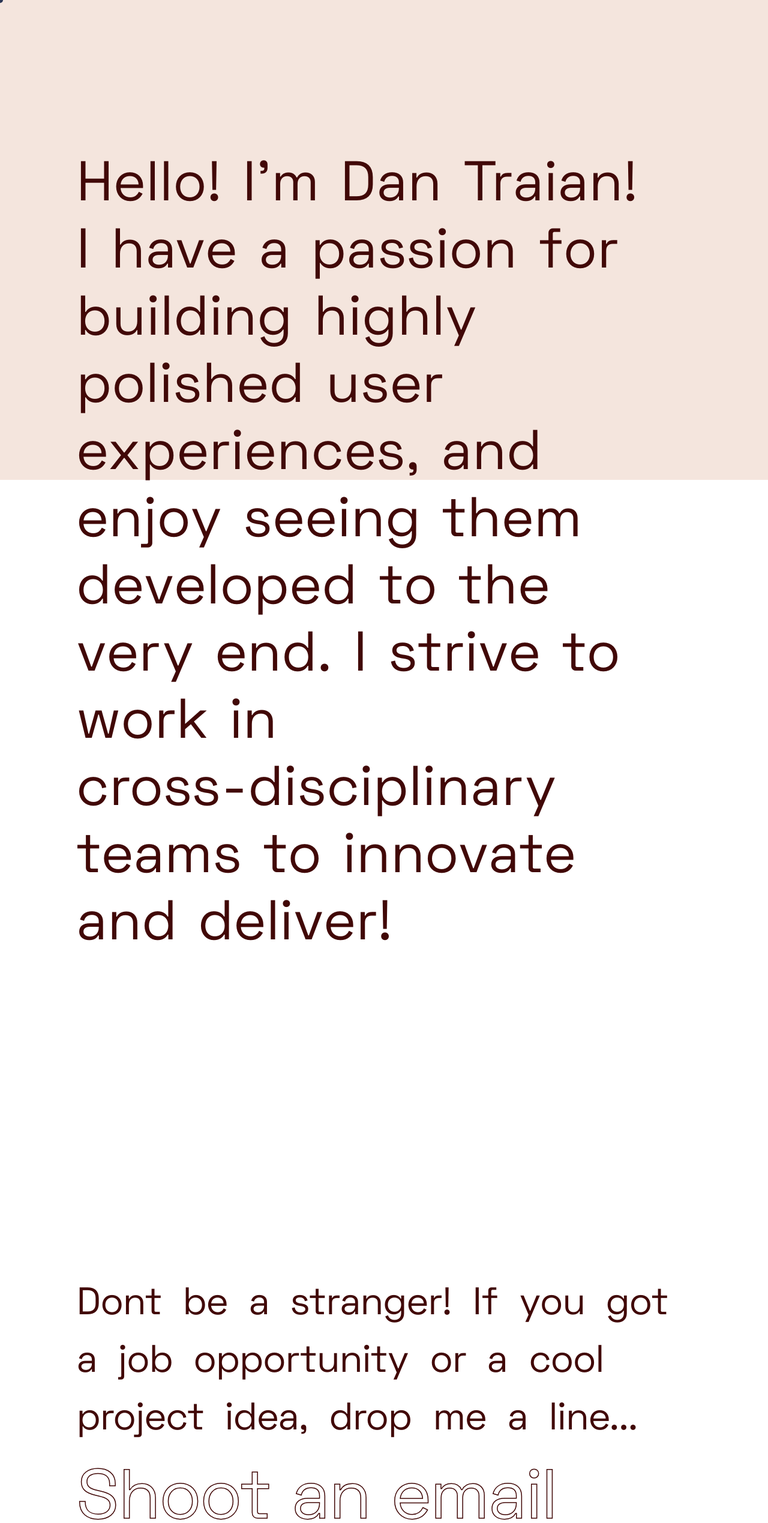
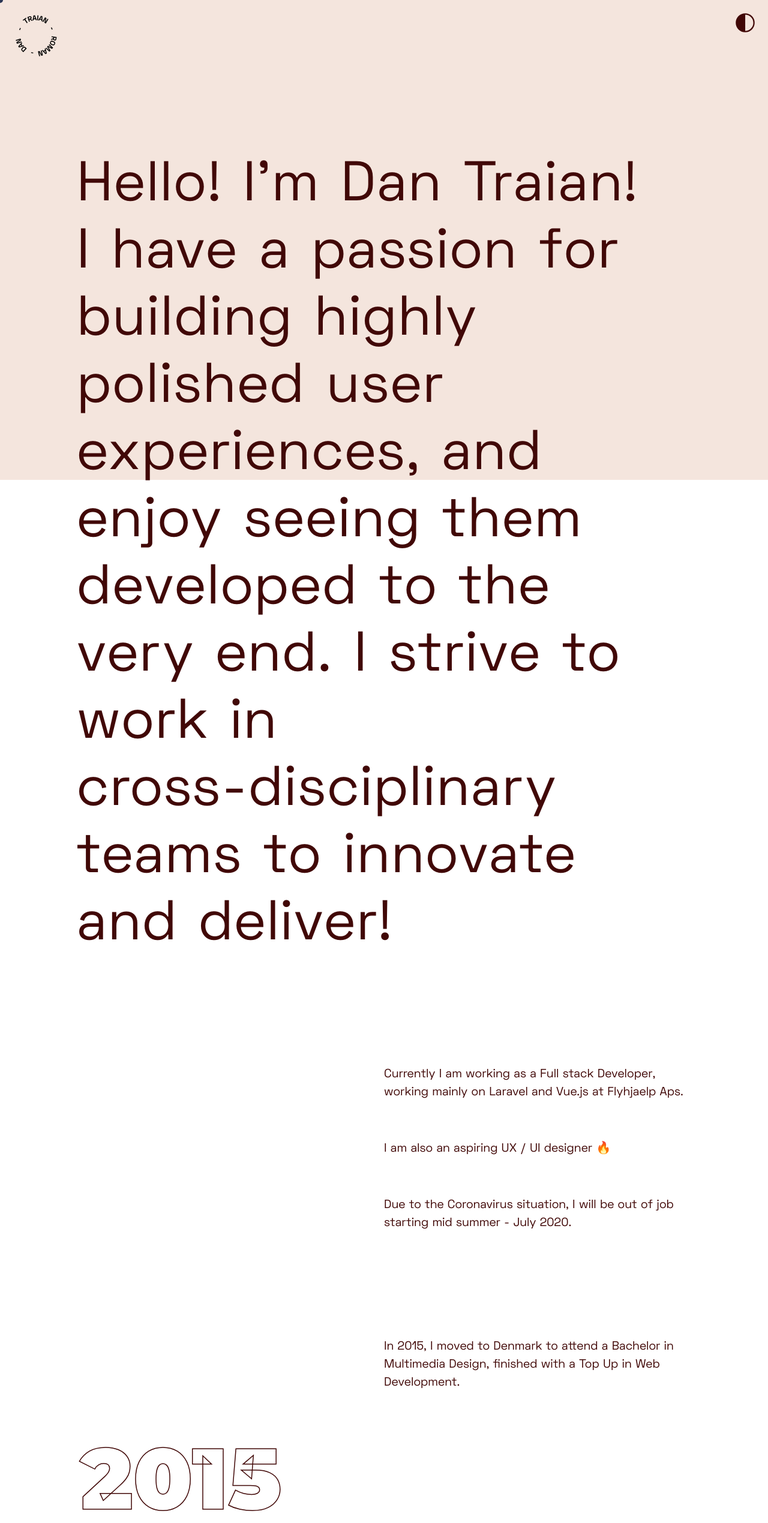
Before and after one commit to Dan-Traian/the-dan, a Vue app: page / in a window 1280 px wide. Shown: the top 2539 px of the page at 60% size. Built offline with nearby package versions, Linux system fonts and the light colour scheme.

Commit message:
added dark mode, spinning logo

```diff
--- a/colors.js
+++ /dev/null
@@ -1,103 +0,0 @@
-// eslint-disable-next-line no-unused-vars
-let tailwindStyle = {
-  "shamrock": "#37cfb1",
-  "curious-blue": "#2ea5dd",
-  "blue-ribbon": "#2643f7",
-  "catsilk": "#f3f5f9",
-
-  "spindle": "#c0d0ee",
-  "gull-grey": "#5f768f",
-  "fjord": "#445672",
-  "rhino": "#293554",
-  "black-pearl": "#1f2932",
-
-  "transparent": "transparent",
-  "bittersweet": "#FE6A6A",
-  "mercury": "#E1E1E1",
-  "haze": "#F4F6F9",
-  "black": "#000",
-  "white": "#fff",
-  "gray": {
-    100: "#cbd6e2",
-    200: "#adbaca",
-    300: "#8d9fb3",
-    400: "#768aa0",
-    500: "#5f768f",
-    600: "#52687e",
-    700: "#425467",
-    800: "#334252",
-    900: "#212d3a",
-  },
-  "blue": {
-    100: "#d5c2ff",
-    200: "#b898ff",
-    300: "#976bff",
-    400: "#7946ff",
-    500: "#5215ff",
-    600: "#3f10ff",
-    700: "#0e01ff",
-    800: "#0000fb",
-    900: "#0000f9",
-  },
-  "green": {
-    100: "#b1eadd",
-    200: "#7bdec8",
-    300: "#37cfb1",
-    400: "#00c29f",
-    500: "#00b58e",
-    600: "#00a781",
-    700: "#009570",
-    800: "#008562",
-    900: "#006745",
-  },
-
-  "red": {
-    100: "#fff5f5",
-    200: "#fed7d7",
-    300: "#feb2b2",
-    400: "#fc8181",
-    500: "#f56565",
-    600: "#e53e3e",
-    700: "#c53030",
-    800: "#9b2c2c",
-    900: "#742a2a",
-  },
-};
-
-// eslint-disable-next-line no-unused-vars
-let namedColours = {
-  "catsilk": "#f3f5f9",
-  "transparent": "transparent",
-  "black": "#000",
-  "white": "#fff",
-
-  //  primary , brand, identity
-
-  "primary": "#2643f7",
-  "primary-light": "#877dfb",
-
-  "secondary-light": "#ffdfdf",
-  "secondary": "#ffb0b0",
-
-  "complementary-light": "#b69dfb",
-  "complementary": "#6F4CFF",
-
-  // tertiary colors, text, icons, headlines, etc
-  "grey": {
-    "dark": "#4C4B5D",
-    "medium": "#A09FAF",
-    "light": "#C7C6D4",
-    "extra-light": "#F2F2FA",
-    "fjord": "#445672",
-    "gull": "#5f768f",
-    "spindle": "#c0d0ee",
-  },
-  // contextual colors, success, errors, etc
-  "important": "#007bff",
-  "success": "#2EDDBD",
-  "info": "#17a2b8",
-  "error": "#FE6A6A",
-  "warning": "#ffc107",
-};
-
-module.exports = namedColours;
--- a/public/index.html
+++ b/public/index.html
@@ -4,6 +4,7 @@
     <meta charset="utf-8" />
     <meta http-equiv="X-UA-Compatible" content="IE=edge" />
     <meta name="viewport" content="width=device-width,initial-scale=1.0" />
+    <script type="module" src="https://unpkg.com/ionicons@5.0.0/dist/ionicons/ionicons.esm.js"></script>
 
     <title>Dan Traian</title>
   </head>
--- a/src/App.vue
+++ b/src/App.vue
@@ -2,15 +2,24 @@
   <div id="app" class="m-0 p-0 overflow-x-hidden flex">
     <div id="pointer" class="hidden lg:block"></div>
 
+    <div id="darkModeSwitch">
+      <ion-icon name="contrast-outline" class="text:2xl lg:text-4xl" @click="switchDarkMode"></ion-icon>
+    </div>
+    <img :src="require(`@/assets/img/logo.svg`)" id="circleLogo" alt="" @click="scrollToTop" />
     <scene></scene>
 
     <div class="content w-full md:w-4/5 lg:max-w-7xl xl:max-w-10xl px-10 lg:px-0 mx-auto">
       <hero></hero>
+
+      <div class="spacer w-full py-10 md:py-20 mac:py-64"></div>
+
+      <what-now class="hidden lg:block"></what-now>
+
+      <div class="spacer w-full py-10 md:py-20 mac:py-64"></div>
+
+      <background class="hidden lg:block"></background>
+
       <div class="spacer w-full py-10 md:py-20"></div>
-      <!--      <what-now></what-now>-->
-      <div class="spacer w-full py-10 md:py-20"></div>
-      <!--      <background></background>-->
-      <!--      <div class="spacer w-full py-20"></div>-->
 
       <contact></contact>
     </div>
@@ -41,9 +50,42 @@ export default {
     return {};
   },
   created() {},
-  mounted() {},
-  methods: {},
+  mounted() {
+    this.setupScrollLogo();
+  },
+  methods: {
+    setupScrollLogo() {
+      document.addEventListener("scroll", () => {
+        let getScrollDistance = window.pageYOffset / 20;
+        console.log(getScrollDistance, "rotate(" + getScrollDistance + "deg)");
+        document.getElementById("circleLogo").style.transform = "rotate(" + getScrollDistance + "deg)";
+        console.log(document.getElementById("circleLogo"));
+      });
+    },
+    scrollToTop() {
+      window.scrollTo(0, 0);
+    },
+    switchDarkMode() {
+      document.querySelector("html").classList.toggle("dark-mode");
+    },
+  },
 };
 </script>
 
-<style lang="scss"></style>
+<style lang="scss">
+#circleLogo {
+  transform: rotate(0deg);
+  position: fixed;
+  top: 20px;
+  height: 5rem;
+  width: 5rem;
+  left: 20px;
+  z-index: 1000;
+}
+#darkModeSwitch {
+  position: fixed;
+  top: 20px;
+  right: 20px;
+  z-index: 1000;
+}
+</style>
--- a/src/assets/sass/app.scss
+++ b/src/assets/sass/app.scss
@@ -25,4 +25,19 @@
   width: 100%;
   transition: all 0.3s ease-in-out;
 }
+
+#sideInfo {
+  position: fixed;
+  top: 2vw;
+  left: 2vw;
+  height: 90vh;
+  z-index: 1000;
+  max-width: 8rem;
+
+  .text {
+    transform-origin: center;
+    transform: rotate(-90deg);
+  }
+}
+
 @tailwind utilities;
--- a/src/assets/sass/parts/_typography.scss
+++ b/src/assets/sass/parts/_typography.scss
@@ -59,6 +59,29 @@ body,
     letter-spacing: 2px;
   }
 }
+$percent : 0.8;
+.text-medium{
+
+
+  display: inline-block;
+  vertical-align: top;
+  font-size: 24px;
+  line-height: 1.5;
+  @include fluid-type(400px, 1200px, 24px, 75px);
+  @media only screen and (min-width: 1200px) {
+    @include fluid-type(1200px,1680px, 75px, 90px);
+    line-height: 1.2;
+    letter-spacing: 2px;
+  }
+  @media only screen and (min-width: 1680px) {
+    font-size: 100px;
+    line-height: 1.2;
+    letter-spacing: 2px;
+  }
+}
+
+
+
 
 .text-email{
 
--- a/src/assets/sass/parts/general.scss
+++ b/src/assets/sass/parts/general.scss
@@ -10,6 +10,11 @@ html {
   scroll-behavior: smooth;
   cursor: none;
   overflow-x: hidden;
+  transition: filter 0.6s ease-in-out;
+  filter: invert(0%);
+  &.dark-mode {
+    filter: invert(100%);
+  }
 }
 
 body {
@@ -46,10 +51,10 @@ body {
 }
 
 *::-webkit-scrollbar-track {
-  background: #c2c4c6;
+  background: $cyan;
 }
 
 *::-webkit-scrollbar-thumb {
-  background-color: #3b34f3;
+  background-color: $orange;
   outline: none;
 }
--- a/src/components/Background.vue
+++ b/src/components/Background.vue
@@ -1,8 +1,8 @@
 <template>
-  <section id="background" class="w-full min-h-screen flex items-center justify-star">
+  <section id="background" class="w-full flex items-center justify-star">
     <div class="flex w-full">
-      <div class="w-1/2 flex flex-col" id="background_pinned">
-        <p class="text-3xl lg:text-6xl light">
+      <div class="w-1/2 flex flex-col">
+        <p class="text-medium light text-animate" v-animate-text v-observe-visibility="animateTextIn">
           Whats my background?
         </p>
         <div class="w-2/3 text-right" id="yearsNumbers">
@@ -11,15 +11,10 @@
         </div>
       </div>
 
-      <div class="w-1/2 mt-64">
+      <div class="w-1/2">
         <p class="text-base lg:text-xl light mt-4">
-          Currently I am working as a Full stack Developer, working mainly on Laravel and Vue.js at Flyhjaelp Aps. Lorem
-          ipsum dolor sit amet, consectetur adipiscing elit. Integer porta, mauris quis interdum mattis, mauris risus
-          consectetur est, nec sollicitudin elit dolor sit amet diam. Maecenas et odio purus. Aenean leo mi, tempus non
-          mattis a, convallis sed lectus. Donec vel nulla sed urna venenatis congue nec ac mi. Morbi ullamcorper
-          pharetra faucibus. Nunc id pretium enim. Quisque et pellentesque ligula. Aliquam hendrerit, metus id rutrum
-          mattis, sapien dolor dictum mi, a maximus odio lorem a massa. Vestibulum tincidunt massa velit, quis elementum
-          massa commodo in.
+          In 2015, I moved to Denmark to attend a Bachelor in Multimedia Design, finished with a Top Up in Web
+          Development.
         </p>
       </div>
     </div>
@@ -27,8 +22,10 @@
 >
 
 <script>
+import { globalMixin } from "../mixins/GlobalMixin";
+
 export default {
-  mixins: [],
+  mixins: [globalMixin],
 
   components: {},
 
--- a/src/components/Hero.vue
+++ b/src/components/Hero.vue
@@ -1,5 +1,5 @@
 <template>
-  <section id="hero" class="w-full flex lg:pt-32 mac:pt-64 ">
+  <section id="hero" class="w-full flex lg:pt-32 mac:pt-48 ">
     <div class="text pt-32 mac:pt-64" id="introText">
       <p class="text-intro light text-animate" v-animate-text v-observe-visibility="animateTextIn">
         Hello! I'm Dan Traian! I have a passion for building highly polished user experiences, and enjoy seeing them
--- a/src/components/WhatNow.vue
+++ b/src/components/WhatNow.vue
@@ -1,13 +1,13 @@
 <template>
-  <section id="whatNow" class="w-full min-h-screen flex items-center justify-start">
+  <section id="whatNow" class="w-full flex items-center justify-start">
     <div class="flex w-full">
       <div class="w-1/2 overflow-hidden">
-        <p class="text-3xl lg:text-6xl light" id="whatNow_pinned">
+        <p class="text-medium light text-animate" v-animate-text v-observe-visibility="animateTextIn">
           What am I doing right now?
         </p>
       </div>
 
-      <div class="w-1/2 mt-64" id="whatNowText">
+      <div class="w-1/2">
         <p class="text-base lg:text-xl light mt-4">
           Currently I am working as a Full stack Developer, working mainly on Laravel and Vue.js at Flyhjaelp Aps.
         </p>
@@ -24,8 +24,10 @@
 </template>
 
 <script>
+import { globalMixin } from "../mixins/GlobalMixin";
+
 export default {
-  mixins: [],
+  mixins: [globalMixin],
 
   components: {},
 
--- a/src/main.js
+++ b/src/main.js
@@ -7,6 +7,8 @@ import AnimateText from "./directives/AnimateText";
 Vue.directive("animate-text", AnimateText);
 
 Vue.directive("observe-visibility", ObserveVisibility);
+
+Vue.config.ignoredElements = [/^ion-/];
 
 import "@/assets/sass/app.scss";
 import App from "./App.vue";
```
Also changed, not shown: src/assets/img/logo.svg (added), tailwind.js.
